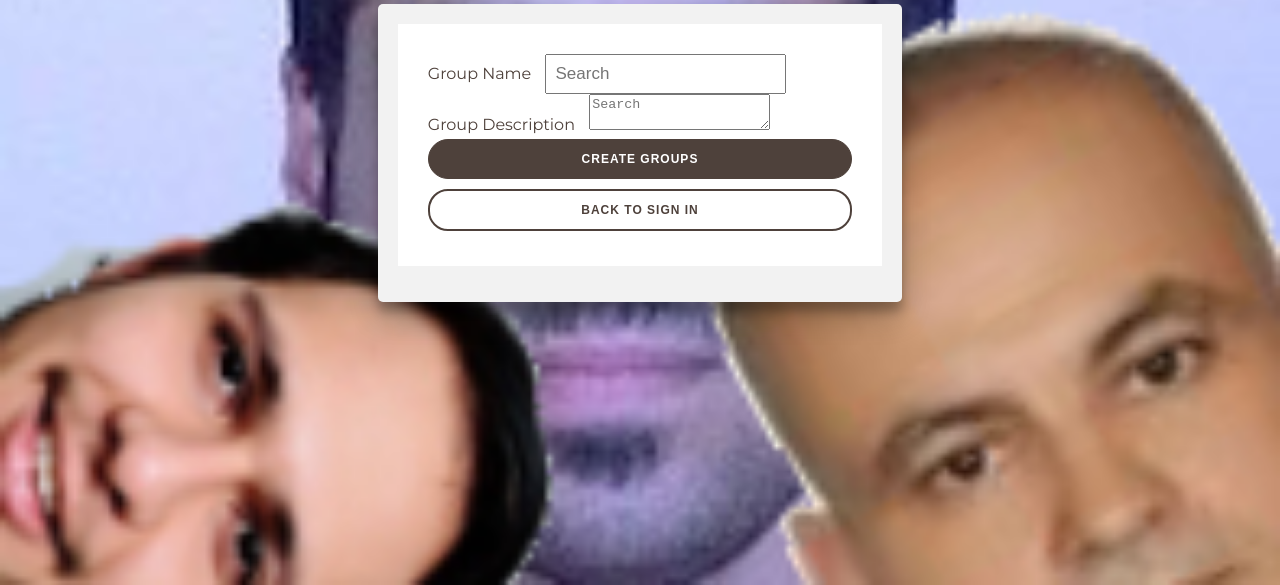
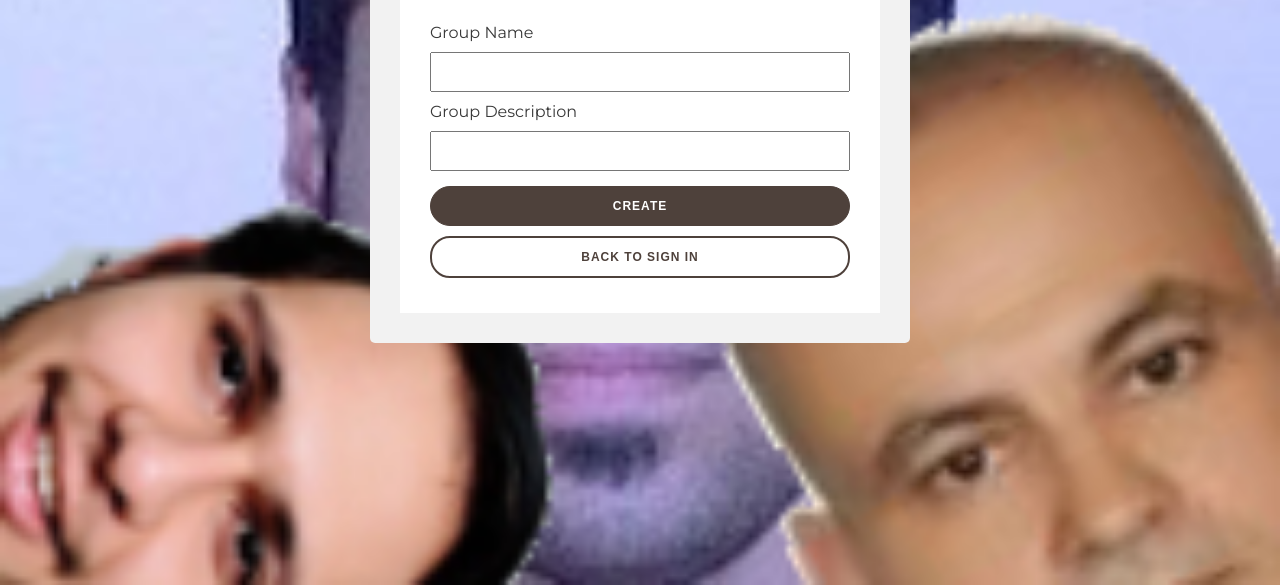
Before and after one commit to TUnveiled/SchedulingSystemAgile, a website: page src/js/CreateGroup/creategroup.html in a window 1280 px wide. Shown: the part 305-890 px from the top of the page. Drawn offline with Linux system fonts and the light colour scheme; files that its build step writes are made by us from their sources.

Commit message:
Updated UIs

```diff
--- a/src/js/CreateGroup/creategroup.html
+++ b/src/js/CreateGroup/creategroup.html
@@ -1,4 +1,3 @@
-
 <html>
 <head>
   <script src="https://www.gstatic.com/firebasejs/7.9.3/firebase-app.js"></script>
@@ -32,21 +31,18 @@
 <h1> Create Group </h1>
 
 <div class="container" style="width: auto">
+  <form method="post" action="../AddUserToGroup/adduser.html" id="group">
 
+    <label for="gname">Group Name</label>
+    <input type="text" id="gname" name="gname">
 
-  <form style="width: auto" method="post" action="">
-    <label>Group Name</label>
-    <input class="search-input" type="email" id="email" placeholder="Search" name="email">
-    <br>
+    <label for="gdescrip">Group Description</label>
+    <input type="text" id="gdescrip" name="gdescrip">
 
-    <label>Group Description</label>
-    <textarea class="search-input" type="email" id="email1" placeholder="Search" name="email"></textarea><br>
+    <button class="longprimary"  type="submit">Create</button>
+    <button class="longsecondary"  type="submit">Back to Sign In</button>
 
-    <button class="longprimary"  type="submit">Create Groups</button>
-    <button class="longsecondary"  type="submit">Back to Sign In</button>
   </form>
-
-
 </div>
 
 <!-- ************************************ Page Footer Starts Here ************************************ -->
--- a/src/stylesheet/stylesheet.css
+++ b/src/stylesheet/stylesheet.css
@@ -19,6 +19,22 @@ body {
   padding: 30px;
 }
 
+.row{
+  margin-top: 10px;
+}
+
+.col-25 {
+  float: left;
+  width: 60%;
+  padding-top: 10px;
+
+}
+
+.col-75 {
+  float: left;
+  width: 40%;
+
+}
 
 p {
   font-size: 14px;
@@ -46,33 +62,26 @@ input
   box-sizing : border-box;
   height: 40px;
   font-size: 17px;
+  width: 100%;
+  margin-top: 10px;
+  margin-bottom: 10px;
 }
 
 form{
   background-color: white;
   padding: 30px;
+  margin: 10px;
+  color: #383838;
+  width:auto;
+  box-sizing : border-box;
+}
 
-}
 
 /*****************************************************/
 /* INPUT FIELDS */
 /*****************************************************/
 
-.input-group label {
-  display: block;
-  text-align: left;
-  margin: 10px;
-}
 
-.login-input-container
-{
-  display: -ms-flexbox; /* IE10 */
-  display: flex;
-  align-items: center;
-  justify-content: center;
-  width: 100%;
-
-}
 
 .buttons-container {
   display: -ms-flexbox; /* IE10 */
@@ -223,21 +232,10 @@ button.shortsecondary {
 }
 
 .container {
-  background-color: #fff;
-  border-radius: 10px;
-  box-shadow: 0 14px 28px rgba(0,0,0,0.25), 0 10px 10px rgba(0,0,0,0.22);
-  position: relative;
-  overflow: hidden;
-  margin: 10px;
-  padding: 15px;
-  color: #4e413b;
-  width:400px;
-}
-
-.container {
   border-radius: 5px;
   background-color: #f2f2f2;
   padding: 20px;
+  max-width: 500px;
 }
 
 .listbox
@@ -255,12 +253,8 @@ button.shortsecondary {
 {
   display: flex;
   align-items: center;
-}
+  margin: 10px;
 
-.search-input
-{
-  margin-left: 10px;
-  margin-right: 10px;
 }
 
 .expand {
```
Also changed, not shown: src/allschedules.html (+0 -5 lines).
